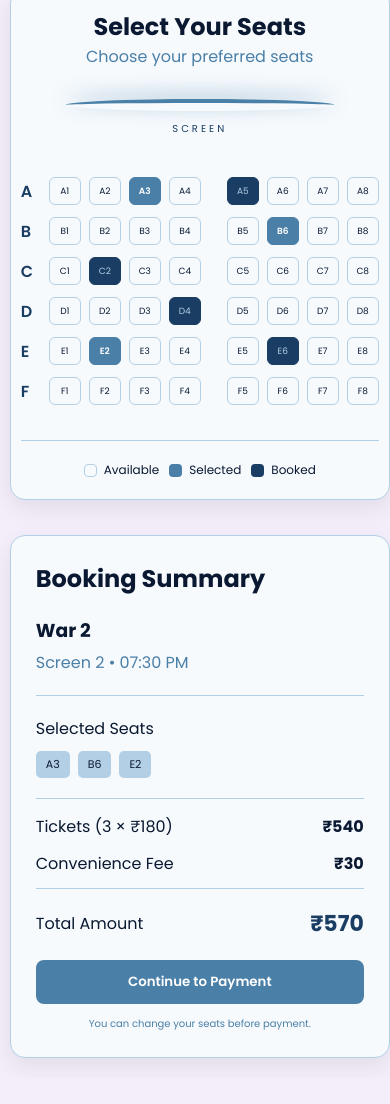
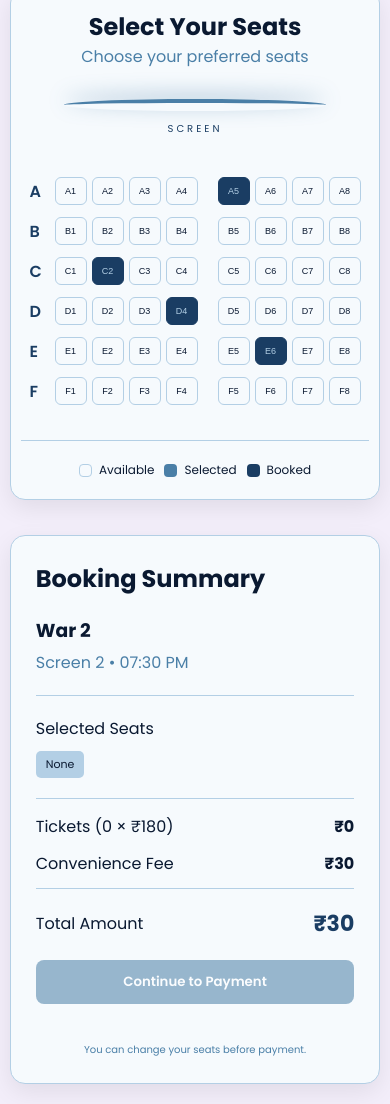
Before and after one commit to Siddharth-engg/Movie-ticket-booking-and-cinema-management-system-Mini-Project-, a plain HTML site: page html/seat-selection.html in a window 390 px wide. Shown: the part 342-1446 px from the top of the page. Before the commit the page ends 1420 px from the top, so only its background shows below. Drawn offline with Linux system fonts and the light colour scheme.

Commit message:
Implemented JS

```diff
--- a/css/seat-selection.css
+++ b/css/seat-selection.css
@@ -406,3 +406,35 @@ body{
         width:10px;
     }
 }
+
+
+/* Dynamic seat layout helpers */
+.seat:focus-visible,
+.continue-btn:focus-visible {
+    outline: 3px solid #0A1931;
+    outline-offset: 3px;
+}
+
+.continue-btn:disabled {
+    opacity: .55;
+    cursor: not-allowed;
+}
+
+.empty-selection {
+    color: #4A7FA7;
+    font-size: 12px;
+}
+
+.booking-message {
+    margin-top: 10px;
+    text-align: center;
+    color: #1A3D63;
+    font-size: 12px;
+    min-height: 16px;
+}
+
+@media(max-width:600px) {
+    .seat-row {
+        gap: 5px;
+    }
+}
--- a/html/seat-selection.html
+++ b/html/seat-selection.html
@@ -12,7 +12,7 @@
     <link href="https://fonts.googleapis.com/css2?family=Poppins:wght@400;500;600;700&display=swap" rel="stylesheet">
 
     <!-- Seat Page CSS -->
-    <link rel="stylesheet" href="../CSS/seat-selection.css">
+    <link rel="stylesheet" href="../css/seat-selection.css">
 </head>
 
 <body>
@@ -21,11 +21,9 @@
 
     <header class="header">
 
-        <div class="logo">
-            Cinevia
-        </div>
+        <div class="logo">Cinevia</div>
 
-        <a href="#" class="back-link">← Back to Movies</a>
+        <a href="listing.html" class="back-link">← Back to Movies</a>
 
     </header>
 
@@ -40,27 +38,25 @@
 
             <p class="small-heading">NOW BOOKING</p>
 
-            <h1>War 2</h1>
+            <h1 id="movieTitle">Loading movie...</h1>
 
-            <p class="movie-type">
-                Action • Thriller
-            </p>
+            <p class="movie-type" id="movieGenre"></p>
 
             <div class="show-details">
 
                 <div>
                     <span>DATE</span>
-                    <strong>20 September</strong>
+                    <strong id="showDate"></strong>
                 </div>
 
                 <div>
                     <span>TIME</span>
-                    <strong>07:30 PM</strong>
+                    <strong id="showTime"></strong>
                 </div>
 
                 <div>
                     <span>SCREEN</span>
-                    <strong>Screen 2</strong>
+                    <strong id="screenName"></strong>
                 </div>
 
             </div>
@@ -74,7 +70,7 @@
 
             <div class="section-title">
                 <h2>Select Your Seats</h2>
-                <p>Choose your preferred seats</p>
+                <p id="seatInstruction">Choose your preferred seats</p>
             </div>
 
 
@@ -92,131 +88,9 @@
 
       <!-- ================= SEAT LAYOUT ================= -->
 
-<div class="seat-layout">
-
-    <!-- Row A -->
-    <div class="seat-row">
-
-        <span class="row-name">A</span>
-
-        <div class="seat available">A1</div>
-        <div class="seat available">A2</div>
-        <div class="seat selected">A3</div>
-        <div class="seat available">A4</div>
-
-        <span class="aisle"></span>
-
-        <div class="seat booked">A5</div>
-        <div class="seat available">A6</div>
-        <div class="seat available">A7</div>
-        <div class="seat available">A8</div>
-
-    </div>
-
-
-    <!-- Row B -->
-    <div class="seat-row">
-
-        <span class="row-name">B</span>
-
-        <div class="seat available">B1</div>
-        <div class="seat available">B2</div>
-        <div class="seat available">B3</div>
-        <div class="seat available">B4</div>
-
-        <span class="aisle"></span>
-
-        <div class="seat available">B5</div>
-        <div class="seat selected">B6</div>
-        <div class="seat available">B7</div>
-        <div class="seat available">B8</div>
-
-    </div>
-
-
-    <!-- Row C -->
-    <div class="seat-row">
-
-        <span class="row-name">C</span>
-
-        <div class="seat available">C1</div>
-        <div class="seat booked">C2</div>
-        <div class="seat available">C3</div>
-        <div class="seat available">C4</div>
-
-        <span class="aisle"></span>
-
-        <div class="seat available">C5</div>
-        <div class="seat available">C6</div>
-        <div class="seat available">C7</div>
-        <div class="seat available">C8</div>
-
-    </div>
-
-
-    <!-- Row D -->
-    <div class="seat-row">
-
-        <span class="row-name">D</span>
-
-        <div class="seat available">D1</div>
-        <div class="seat available">D2</div>
-        <div class="seat available">D3</div>
-        <div class="seat booked">D4</div>
-
-        <span class="aisle"></span>
-
-        <div class="seat available">D5</div>
-        <div class="seat available">D6</div>
-        <div class="seat available">D7</div>
-        <div class="seat available">D8</div>
-
-    </div>
-
-
-    <!-- Row E -->
-    <div class="seat-row">
-
-        <span class="row-name">E</span>
-
-        <div class="seat available">E1</div>
-        <div class="seat selected">E2</div>
-        <div class="seat available">E3</div>
-        <div class="seat available">E4</div>
-
-        <span class="aisle"></span>
-
-        <div class="seat available">E5</div>
-        <div class="seat booked">E6</div>
-        <div class="seat available">E7</div>
-        <div class="seat available">E8</div>
-
-    </div>
-
-
-    <!-- Row F -->
-    <div class="seat-row">
-
-        <span class="row-name">F</span>
-
-        <div class="seat available">F1</div>
-        <div class="seat available">F2</div>
-        <div class="seat available">F3</div>
-        <div class="seat available">F4</div>
-
-        <span class="aisle"></span>
-
-        <div class="seat available">F5</div>
-        <div class="seat available">F6</div>
-        <div class="seat available">F7</div>
-        <div class="seat available">F8</div>
-
-    </div>
-
-</div>
-
-
-            <!-- ================= LEGEND ================= -->
+<div class="seat-layout" id="seatLayout" aria-label="Cinema seat layout">
+                <!-- Seats are generated dynamically by seat-selection.js -->
+            </div>
 
             <div class="legend">
 
@@ -248,8 +122,8 @@
 
             <div class="summary-movie">
 
-                <h3>War 2</h3>
-                <p>Screen 2 • 07:30 PM</p>
+                <h3 id="summaryMovieTitle">Loading...</h3>
+                <p id="summaryShowDetails"></p>
 
             </div>
 
@@ -258,10 +132,8 @@
 
                 <span>Selected Seats</span>
 
-                <div class="selected-seats">
-                    <span>A3</span>
-                    <span>B6</span>
-                    <span>E2</span>
+                <div class="selected-seats" id="selectedSeatsDisplay">
+                    <span>None</span>
                 </div>
 
             </div>
@@ -270,13 +142,13 @@
             <div class="price-details">
 
                 <div>
-                    <span>Tickets (3 × ₹180)</span>
-                    <strong>₹540</strong>
+                    <span>Tickets (<span id="ticketCount">0</span> × <span id="ticketPriceLabel">₹180</span>)</span>
+                    <strong id="ticketTotal">₹0</strong>
                 </div>
 
                 <div>
                     <span>Convenience Fee</span>
-                    <strong>₹30</strong>
+                    <strong id="convenienceFee">₹30</strong>
                 </div>
 
             </div>
@@ -285,12 +157,12 @@
             <div class="total">
 
                 <span>Total Amount</span>
-                <strong>₹570</strong>
+                <strong id="grandTotal">₹0</strong>
 
             </div>
 
 
-            <button class="continue-btn">
+            <button type="button" class="continue-btn" id="continueBtn">
                 Continue to Payment
             </button>
 
@@ -301,6 +173,6 @@
         </aside>
 
     </main>
-
+    <script src="../js/seat-selection.js" defer></script>
 </body>
 </html>
--- /dev/null
+++ b/js/seat-selection.js
@@ -0,0 +1,193 @@
+/*
+ * Cinevia - Seat Selection
+ * Front-end demo data: update the SHOW_DATA object to change the movie,
+ * show details, ticket price, seats, or booked seats.
+ */
+
+const SHOW_DATA = {
+    movie: {
+        title: "War 2",
+        genre: "Action • Thriller",
+        date: "20 September",
+        time: "07:30 PM",
+        screen: "Screen 2"
+    },
+    ticketPrice: 180,
+    convenienceFee: 30,
+    rows: ["A", "B", "C", "D", "E", "F"],
+    seatsPerRow: 8,
+    aisleAfterSeat: 4,
+    bookedSeats: ["A5", "C2", "D4", "E6"]
+};
+
+const selectedSeats = new Set();
+
+const seatLayout = document.getElementById("seatLayout");
+const selectedSeatsDisplay = document.getElementById("selectedSeatsDisplay");
+const ticketCount = document.getElementById("ticketCount");
+const ticketTotal = document.getElementById("ticketTotal");
+const grandTotal = document.getElementById("grandTotal");
+const continueBtn = document.getElementById("continueBtn");
+const bookingMessage = document.createElement("p");
+
+bookingMessage.className = "booking-message";
+bookingMessage.id = "bookingMessage";
+continueBtn.insertAdjacentElement("afterend", bookingMessage);
+
+function formatCurrency(amount) {
+    return `₹${amount.toLocaleString("en-IN")}`;
+}
+
+function populateMovieDetails() {
+    document.getElementById("movieTitle").textContent = SHOW_DATA.movie.title;
+    document.getElementById("movieGenre").textContent = SHOW_DATA.movie.genre;
+    document.getElementById("showDate").textContent = SHOW_DATA.movie.date;
+    document.getElementById("showTime").textContent = SHOW_DATA.movie.time;
+    document.getElementById("screenName").textContent = SHOW_DATA.movie.screen;
+
+    document.getElementById("summaryMovieTitle").textContent = SHOW_DATA.movie.title;
+    document.getElementById("summaryShowDetails").textContent =
+        `${SHOW_DATA.movie.screen} • ${SHOW_DATA.movie.time}`;
+
+    document.getElementById("convenienceFee").textContent =
+        formatCurrency(SHOW_DATA.convenienceFee);
+    document.getElementById("ticketPriceLabel").textContent =
+        formatCurrency(SHOW_DATA.ticketPrice);
+}
+
+function createSeat(row, seatNumber) {
+    const seatName = `${row}${seatNumber}`;
+    const seat = document.createElement("button");
+
+    seat.type = "button";
+    seat.className = "seat";
+    seat.dataset.seat = seatName;
+    seat.textContent = seatName;
+    seat.setAttribute("aria-label", `Seat ${seatName}`);
+
+    if (SHOW_DATA.bookedSeats.includes(seatName)) {
+        seat.classList.add("booked");
+        seat.disabled = true;
+        seat.setAttribute("aria-label", `Seat ${seatName}, booked`);
+    } else {
+        seat.classList.add("available");
+        seat.setAttribute("aria-pressed", "false");
+        seat.addEventListener("click", () => toggleSeat(seat));
+    }
+
+    return seat;
+}
+
+function renderSeats() {
+    seatLayout.innerHTML = "";
+
+    SHOW_DATA.rows.forEach((rowName) => {
+        const row = document.createElement("div");
+        row.className = "seat-row";
+
+        const rowLabel = document.createElement("span");
+        rowLabel.className = "row-name";
+        rowLabel.textContent = rowName;
+        row.appendChild(rowLabel);
+
+        for (let number = 1; number <= SHOW_DATA.seatsPerRow; number++) {
+            if (number === SHOW_DATA.aisleAfterSeat + 1) {
+                const aisle = document.createElement("span");
+                aisle.className = "aisle";
+                aisle.setAttribute("aria-hidden", "true");
+                row.appendChild(aisle);
+            }
+
+            row.appendChild(createSeat(rowName, number));
+        }
+
+        seatLayout.appendChild(row);
+    });
+}
+
+function toggleSeat(seatElement) {
+    const seatName = seatElement.dataset.seat;
+
+    if (selectedSeats.has(seatName)) {
+        selectedSeats.delete(seatName);
+        seatElement.classList.remove("selected");
+        seatElement.classList.add("available");
+        seatElement.setAttribute("aria-pressed", "false");
+    } else {
+        selectedSeats.add(seatName);
+        seatElement.classList.remove("available");
+        seatElement.classList.add("selected");
+        seatElement.setAttribute("aria-pressed", "true");
+    }
+
+    bookingMessage.textContent = "";
+    updateSummary();
+}
+
+function updateSummary() {
+    const seatList = Array.from(selectedSeats).sort((a, b) => {
+        const rowA = a.charAt(0);
+        const rowB = b.charAt(0);
+        if (rowA !== rowB) return rowA.localeCompare(rowB);
+        return Number(a.slice(1)) - Number(b.slice(1));
+    });
+
+    selectedSeatsDisplay.innerHTML = "";
+
+    if (seatList.length === 0) {
+        const none = document.createElement("span");
+        none.className = "empty-selection";
+        none.textContent = "None";
+        selectedSeatsDisplay.appendChild(none);
+    } else {
+        seatList.forEach((seatName) => {
+            const tag = document.createElement("span");
+            tag.textContent = seatName;
+            selectedSeatsDisplay.appendChild(tag);
+        });
+    }
+
+    const count = seatList.length;
+    const ticketAmount = count * SHOW_DATA.ticketPrice;
+    const totalAmount = ticketAmount + SHOW_DATA.convenienceFee;
+
+    ticketCount.textContent = count;
+    ticketTotal.textContent = formatCurrency(ticketAmount);
+    grandTotal.textContent = formatCurrency(totalAmount);
+    continueBtn.disabled = count === 0;
+}
+
+function continueToPayment() {
+    if (selectedSeats.size === 0) {
+        bookingMessage.textContent = "Please select at least one seat to continue.";
+        return;
+    }
+
+    // Demo flow: save the booking details for the confirmation page.
+    const booking = {
+        movie: SHOW_DATA.movie.title,
+        date: SHOW_DATA.movie.date,
+        time: SHOW_DATA.movie.time,
+        screen: SHOW_DATA.movie.screen,
+        seats: Array.from(selectedSeats),
+        ticketPrice: SHOW_DATA.ticketPrice,
+        convenienceFee: SHOW_DATA.convenienceFee,
+        total: selectedSeats.size * SHOW_DATA.ticketPrice + SHOW_DATA.convenienceFee
+    };
+
+    try {
+        sessionStorage.setItem("cineviaBooking", JSON.stringify(booking));
+    } catch (error) {
+        console.warn("Could not save booking details in this browser.", error);
+    }
+
+    // Keep the existing project navigation.
+    window.location.href = "confirmation.html";
+}
+
+continueBtn.addEventListener("click", continueToPayment);
+
+// Initial page setup.
+populateMovieDetails();
+renderSeats();
+updateSummary();
```
